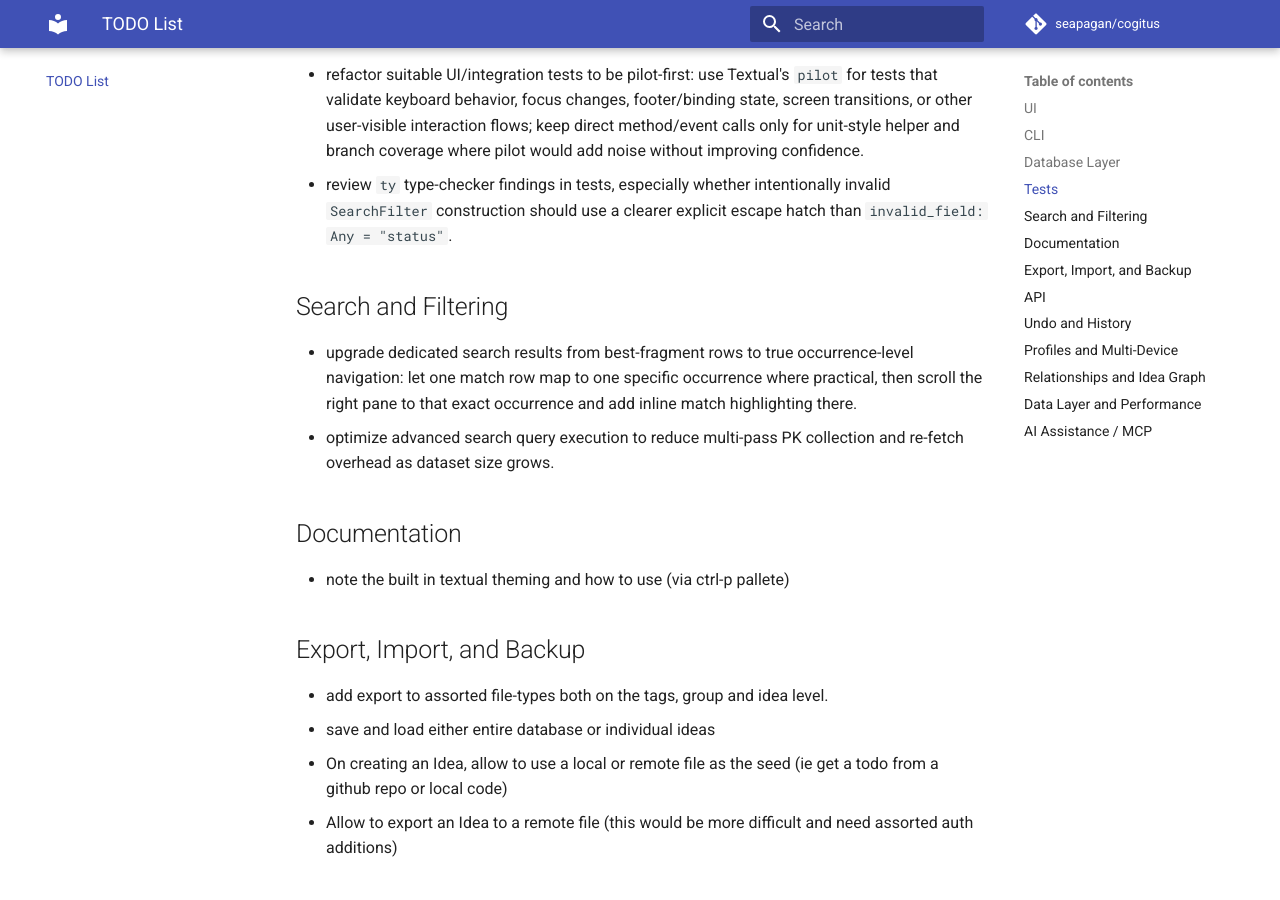
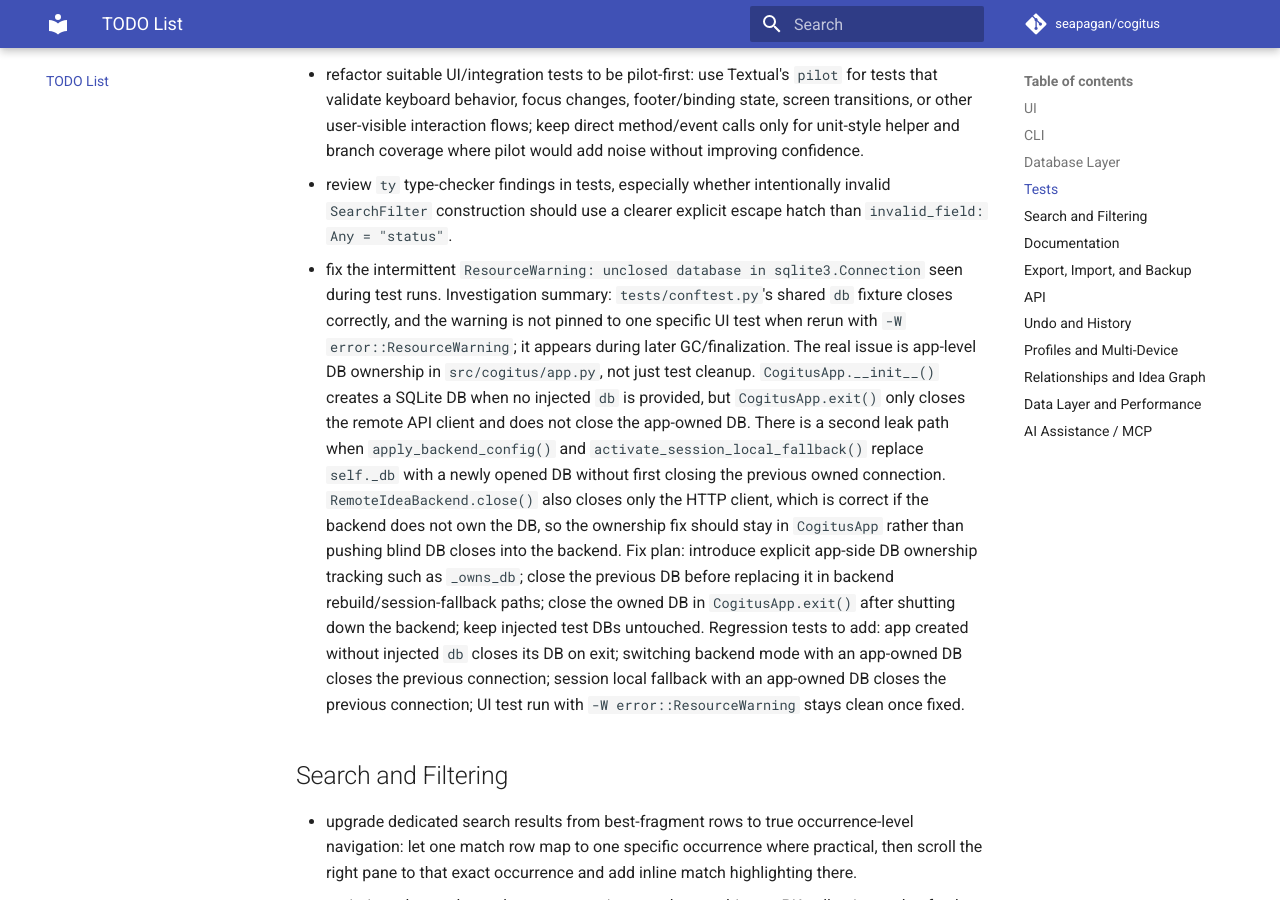
Before and after one commit to seapagan/cogitus, an MkDocs documentation site: the page built from docs/project/todo.md, in a window 1280 px wide and 900 px high, scrolled down 1149 px. Built offline with MkDocs 1.6.1 and Material for MkDocs 9.7.7, drawn with Linux system fonts in a browser that asks for light colours; comment, search, counter and statistics services are not loaded.

Commit message:
docs: note db ownership leak follow-up
Signed-off-by: Grant Ramsay <seapagan@gmail.com>

```diff
--- a/TODO.md
+++ b/TODO.md
@@ -42,6 +42,29 @@ Ideas to add to Cogitus
 - review `ty` type-checker findings in tests, especially whether intentionally
   invalid `SearchFilter` construction should use a clearer explicit escape hatch
   than `invalid_field: Any = "status"`.
+- fix the intermittent `ResourceWarning: unclosed database in
+  sqlite3.Connection` seen during test runs. Investigation summary:
+  `tests/conftest.py`'s shared `db` fixture closes correctly, and the warning
+  is not pinned to one specific UI test when rerun with `-W
+  error::ResourceWarning`; it appears during later GC/finalization. The real
+  issue is app-level DB ownership in `src/cogitus/app.py`, not just test
+  cleanup. `CogitusApp.__init__()` creates a SQLite DB when no injected `db` is
+  provided, but `CogitusApp.exit()` only closes the remote API client and does
+  not close the app-owned DB. There is a second leak path when
+  `apply_backend_config()` and `activate_session_local_fallback()` replace
+  `self._db` with a newly opened DB without first closing the previous owned
+  connection. `RemoteIdeaBackend.close()` also closes only the HTTP client,
+  which is correct if the backend does not own the DB, so the ownership fix
+  should stay in `CogitusApp` rather than pushing blind DB closes into the
+  backend. Fix plan:
+  introduce explicit app-side DB ownership tracking such as `_owns_db`; close
+  the previous DB before replacing it in backend rebuild/session-fallback paths;
+  close the owned DB in `CogitusApp.exit()` after shutting down the backend;
+  keep injected test DBs untouched. Regression tests to add:
+  app created without injected `db` closes its DB on exit; switching backend
+  mode with an app-owned DB closes the previous connection; session local
+  fallback with an app-owned DB closes the previous connection; UI test run with
+  `-W error::ResourceWarning` stays clean once fixed.
 
 ## Search and Filtering
 
```
